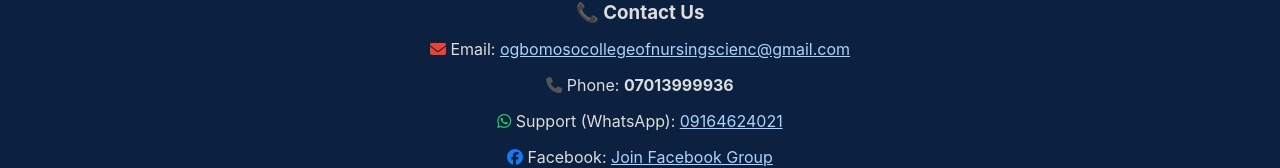
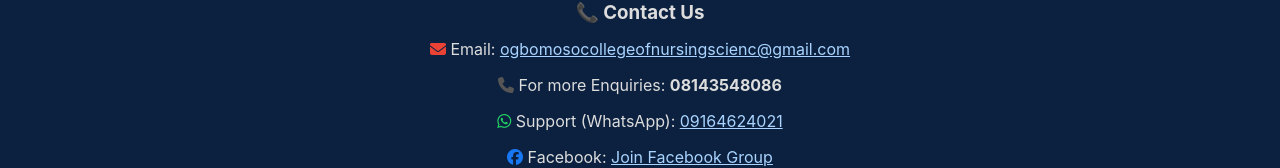
Before and after one commit to Giftfx-ship/ocns-admissions, a website: page index.html in a window 1280 px wide. Shown: the part 2245-2413 px from the top of the page. Drawn offline with Linux system fonts and the light colour scheme.

Commit message:
Update index.html

```diff
--- a/index.html
+++ b/index.html
@@ -275,7 +275,7 @@
 
     <p>
       <i class="fas fa-phone" style="color:#555;"></i>
-      Phone: <strong>07013999936</strong>
+      For more Enquiries: <strong>08143548086</strong>
     </p>
 
     <p>
```
